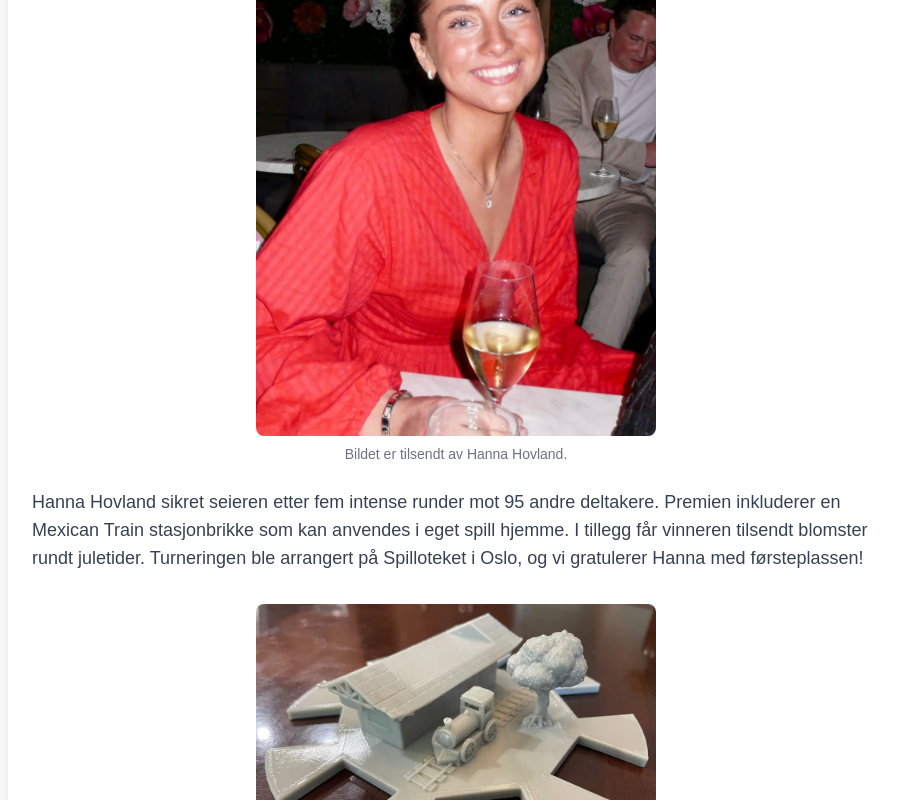
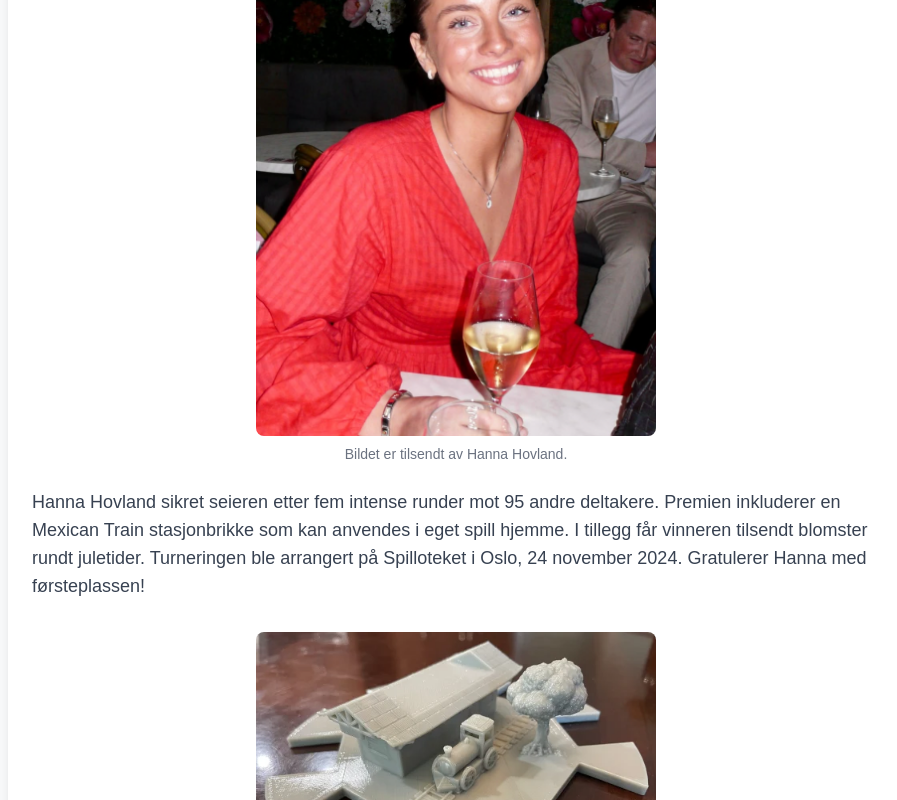
Before and after one commit to EliasOpstad/MexicanTrain, a Next.js app: page /nyheter/nm2024vinner in a window 1280 px wide. Shown: the part 395-1195 px from the top of the page, without its empty margins (184-1081 px from the left). Built offline with nearby package versions, Linux system fonts and the light colour scheme.

Commit message:
Added text

```diff
--- a/src/app/nyheter/nm2024vinner/page.tsx
+++ b/src/app/nyheter/nm2024vinner/page.tsx
@@ -29,8 +29,8 @@ const NMVinner2024: React.FC = () => {
           Hanna Hovland sikret seieren etter fem intense runder mot 95 andre
           deltakere. Premien inkluderer en Mexican Train stasjonbrikke som kan
           anvendes i eget spill hjemme. I tillegg får vinneren tilsendt blomster
-          rundt juletider. Turneringen ble arrangert på Spilloteket i Oslo, og
-          vi gratulerer Hanna med førsteplassen!
+          rundt juletider. Turneringen ble arrangert på Spilloteket i Oslo, 24
+          november 2024. Gratulerer Hanna med førsteplassen!
         </p>
 
         {/* Tekst om premien */}
```
